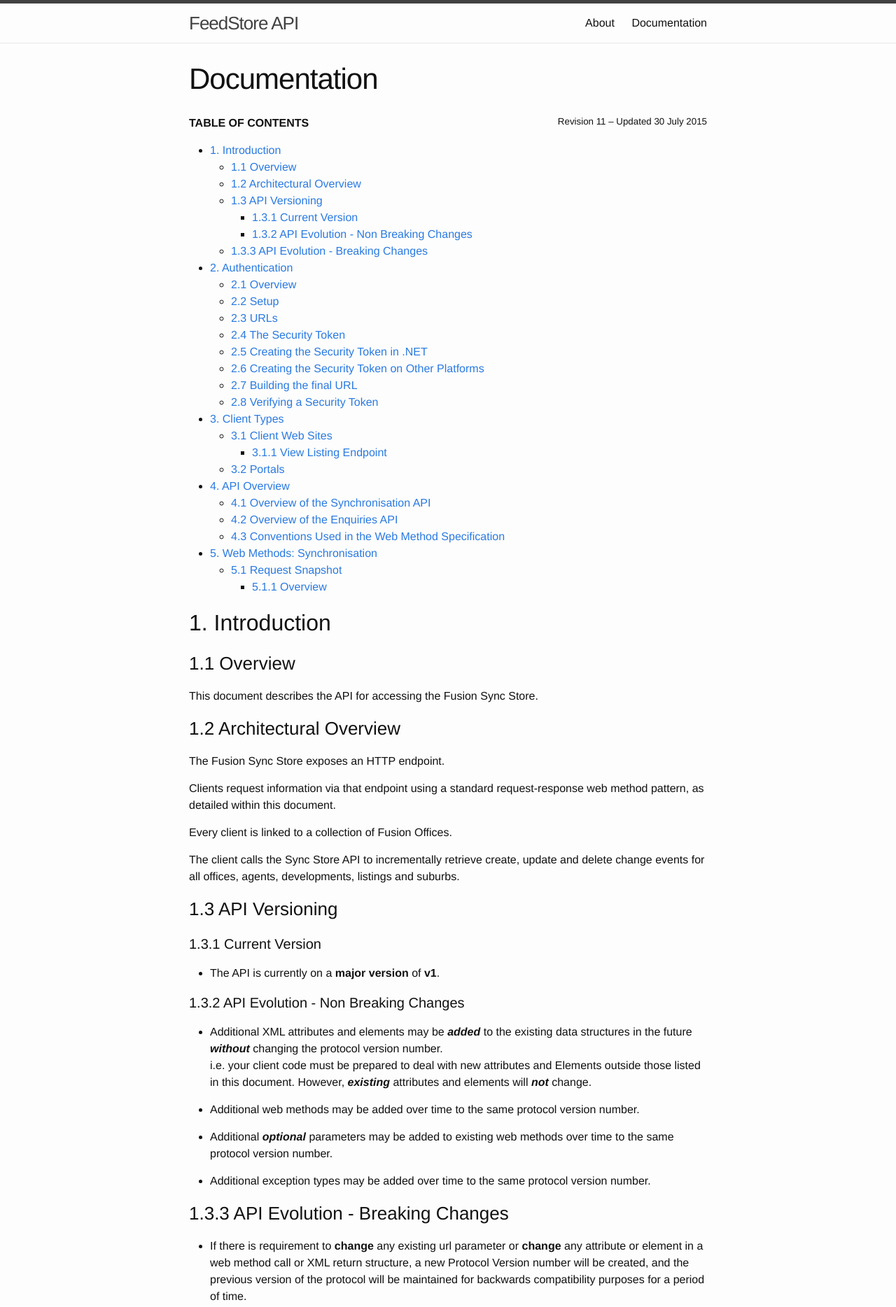
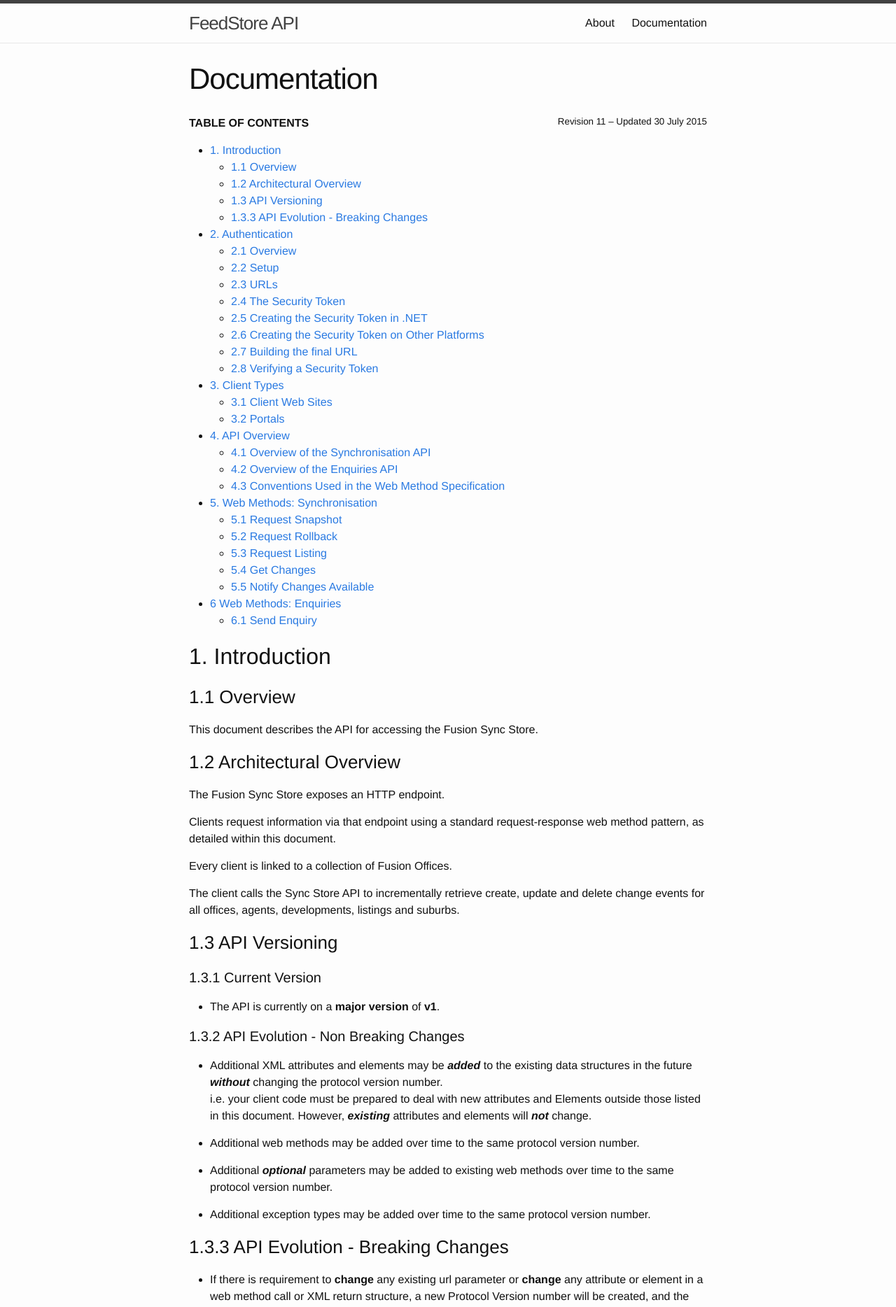
Before and after one commit to EdgeCaseZA/FeedStoreAPI, a Jekyll site: the page built from documentation.md, in a window 1280 px wide. Shown: the top 1868 px of the page at 70% size. Built offline with Jekyll 4.4.1, drawn with Linux system fonts in a browser that asks for light colours; some of the changed lines change nothing that is shown.

Commit message:
Fix up the toc links

```diff
--- a/css/main.scss
+++ b/css/main.scss
@@ -89,3 +89,7 @@
     }
   }
 }
+
+a[id] {
+  float: left;
+}
--- a/documentation.md
+++ b/documentation.md
@@ -8,14 +8,12 @@
 
 **TABLE OF CONTENTS**
 
-<!-- TOC depthFrom:1 depthTo:6 withLinks:1 updateOnSave:0 orderedList:0 -->
+<!-- TOC depthFrom:1 depthTo:3 withLinks:1 updateOnSave:0 orderedList:0 -->
 
 - [1. Introduction](#1-introduction)
 	- [1.1 Overview](#11-overview)
 	- [1.2 Architectural Overview](#12-architectural-overview)
 	- [1.3 API Versioning](#13-api-versioning)
-		- [1.3.1 Current Version](#131-current-version)
-		- [1.3.2 API Evolution - Non Breaking Changes](#132-api-evolution-non-breaking-changes)
 	- [1.3.3 API Evolution - Breaking Changes](#133-api-evolution-breaking-changes)
 - [2. Authentication](#2-authentication)
 	- [2.1 Overview](#21-overview)
@@ -28,7 +26,6 @@
 	- [2.8 Verifying a Security Token](#28-verifying-a-security-token)
 - [3. Client Types](#3-client-types)
 	- [3.1 Client Web Sites](#31-client-web-sites)
-		- [3.1.1 View Listing Endpoint](#311-view-listing-endpoint)
 	- [3.2 Portals](#32-portals)
 - [4. API Overview](#4-api-overview)
 	- [4.1 Overview of the Synchronisation API](#41-overview-of-the-synchronisation-api)
@@ -36,17 +33,22 @@
 	- [4.3 Conventions Used in the Web Method Specification](#43-conventions-used-in-the-web-method-specification)
 - [5. Web Methods: Synchronisation](#5-web-methods-synchronisation)
 	- [5.1 Request Snapshot](#51-request-snapshot)
-		- [5.1.1 Overview](#511-overview)
+	- [5.2 Request Rollback](#52-request-rollback)
+	- [5.3 Request Listing](#53-request-listing)
+	- [5.4 Get Changes](#54-get-changes)
+	- [5.5 Notify Changes Available](#55-notify-changes-available)
+- [6 Web Methods: Enquiries](#6-web-methods-enquiries)
+	- [6.1 Send Enquiry](#61-send-enquiry)
 
 <!-- /TOC -->
 
-## 1. Introduction
+## 1. Introduction <a id="1-introduction"></a>
 
-### 1.1 Overview
+### 1.1 Overview <a id="11-overview"></a>
 
 This document describes the API for accessing the Fusion Sync Store.
 
-### 1.2 Architectural Overview
+### 1.2 Architectural Overview <a id="12-architectural-overview"></a>
 
 The Fusion Sync Store exposes an HTTP endpoint.
 
@@ -58,7 +60,7 @@
 The client calls the Sync Store API to incrementally retrieve create, update and
 delete change events for all offices, agents, developments, listings and suburbs.
 
-### 1.3 API Versioning
+### 1.3 API Versioning <a id="13-api-versioning"></a>
 
 #### 1.3.1 Current Version
 
@@ -94,26 +96,26 @@
 	be allocated a period of time to transition to the new protocol, before the
 	old version is discontinued.
 
-## 2. Authentication
+## 2. Authentication <a id="2-authentication"></a>
 
-### 2.1 Overview
+### 2.1 Overview <a id="21-overview"></a>
 
 Every web method takes a mandatory SecurityToken as a parameter.  Each time a
 client calls a method, it needs to re-create this security token.
 
-### 2.2 Setup
+### 2.2 Setup <a id="22-setup"></a>
 
 Every client must request a ClientID and Password from our support team.
 The Password must be kept secure at all times.
 
-### 2.3 URLs
+### 2.3 URLs <a id="23-urls"></a>
 
 - Testing: http://staging-feedstore.fusionagency.net/v1/sync/
 - Production: http://za-feedstore.fusionagency.net/v1/sync/
 
 All development and testing is to take place against the staging URL.
 
-### 2.4 The Security Token
+### 2.4 The Security Token <a id="24-the-security-token"></a>
 
 The SecurityToken consists of these 4 url parameters:
 
@@ -124,13 +126,13 @@
 | `Salt`      | a 64-bit number randomly generated on the client’s PC.                                                           |
 | `Digest`    | a Base64 conversion of an SHA1 computed hash of the password and the above data.                                 |
 
-### 2.5 Creating the Security Token in .NET
+### 2.5 Creating the Security Token in .NET <a id="25-creating-the-security-token-in-net"></a>
 
 Fusion has .NET C# source code that will generate a SecurityToken and export it
 in a format ready to be appended to an URL.  Contact Fusion should you wish to
 make use of this source code.
 
-### 2.6 Creating the Security Token on Other Platforms
+### 2.6 Creating the Security Token on Other Platforms <a id="26-creating-the-security-token-on-other-platforms"></a>
 
 The following rules describe how to generate a Security Token from first
 principles:
@@ -152,7 +154,7 @@
 	Digest = Base64Encoder( Hash )
 	UrlFriendlyDigest = UrlEncode( Digest )
 
-### 2.7 Building the final URL
+### 2.7 Building the final URL <a id="27-building-the-final-url"></a>
 
 Every Web Method call should have the security token parameters appended to it.
 
@@ -167,7 +169,7 @@
 _Please be aware that a GET request to a method that expects a POST will return
 404 even though the endpoint exists._
 
-### 2.8 Verifying a Security Token
+### 2.8 Verifying a Security Token <a id="28-verifying-a-security-token"></a>
 
 The NotifyChangesAvailable web method call (see API section later) supplies a
 Security Token on the URL.  The client needs to verify that the security token
@@ -181,9 +183,9 @@
 - Compare the generated digest with the digest supplied in the URL call.
 - If the digests match, the token is valid.
 
-## 3. Client Types
+## 3. Client Types <a id="3-client-types"></a>
 
-### 3.1 Client Web Sites
+### 3.1 Client Web Sites <a id="31-client-web-sites"></a>
 
 Each Fusion client has the option of using a Fusion Front-end web-site based on
 a standard Fusion template, or building a custom web site.
@@ -217,13 +219,13 @@
 as a handle for accessing the Sync Store.
 - The `listingId` is the Fusion listingId as returned in the `<Listing>` element.
 
-### 3.2 Portals
+### 3.2 Portals <a id="32-portals"></a>
 
 A portal client aggregates listings from a number of different Agencies and Offices.
 
-## 4. API Overview
+## 4. API Overview <a id="4-api-overview"></a>
 
-### 4.1 Overview of the Synchronisation API
+### 4.1 Overview of the Synchronisation API <a id="41-overview-of-the-synchronisation-api"></a>
 
 The Fusion Sync Store exposes an interface that allows a client to maintain a
 copy of the Fusion database, getting updates in an asynchronous, event-driven,
@@ -270,7 +272,7 @@
 the web method calls will fail with a Housekeeping In Progress exception.  If
 that happens, the client should back off and try again later.
 
-### 4.2 Overview of the Enquiries API
+### 4.2 Overview of the Enquiries API <a id="42-overview-of-the-enquiries-api"></a>
 
 The Fusion Sync Store exposes an interface that allows any client to send an
 “enquiry” generated by a third party user of the client’s system, into the
@@ -287,7 +289,7 @@
 If the enquiry is of a general nature (i.e. the enquiry is not related to a
 specific listing), the target Office ID should be included in the enquiry.
 
-### 4.3 Conventions Used in the Web Method Specification
+### 4.3 Conventions Used in the Web Method Specification <a id="43-conventions-used-in-the-web-method-specification"></a>
 
 - The `|` symbol defines the options that the relevant attribute can take on.
   Only one of the options is allowed per attribute.
@@ -295,9 +297,9 @@
   it means that either the attribute will be missing, _**or**_ the attribute value
   will be an empty string.
 
-## 5. Web Methods: Synchronisation
+## 5. Web Methods: Synchronisation <a id="5-web-methods:-synchronisation"></a>
 
-### 5.1 Request Snapshot
+### 5.1 Request Snapshot <a id="51-request-snapshot"></a>
 
 #### 5.1.1 Overview
 
@@ -365,7 +367,7 @@
 - Internal Error
 - Service Offline
 
-### 5.2 Request Rollback
+### 5.2 Request Rollback <a id="52-request-rollback"></a>
 
 #### 5.2.1 Overview
 
@@ -469,7 +471,7 @@
 	- Internal Error
 	- Service Offline
 
-### 5.3 Request Listing
+### 5.3 Request Listing <a id="53-request-listing"></a>
 
 #### 5.3.1 Overview
 
@@ -542,7 +544,7 @@
 - Internal Error
 - Service Offline
 
-### 5.4 Get Changes
+### 5.4 Get Changes <a id="54-get-changes"></a>
 
 #### 5.4.1 Overview
 
@@ -775,7 +777,7 @@
 	- Internal Error
 	- Service Offline
 
-### 5.5 Notify Changes Available
+### 5.5 Notify Changes Available <a id="55-notify-changes-available"></a>
 
 #### 5.5.1 Overview
 
@@ -838,9 +840,9 @@
 
 The client should simply return an empty `<RequestCompleted>` XML element.
 
-## 6 Web Methods: Enquiries
+## 6 Web Methods: Enquiries <a id="6-web-methods:-enquiries"></a>
 
-### 6.1 Send Enquiry
+### 6.1 Send Enquiry <a id="61-send-enquiry"></a>
 
 #### 6.1.1 Overview
 
```
